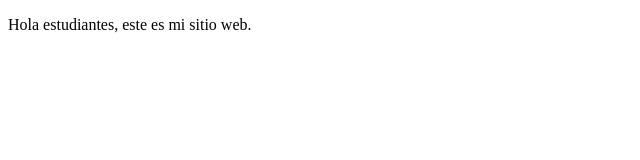
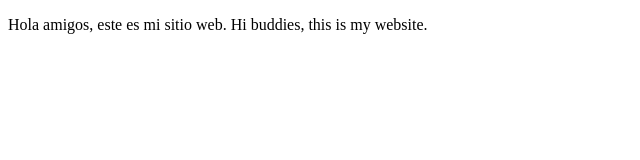
Before and after one commit to josetk89/proyectoDemoCursoPrework, a plain HTML site: page index.html in a window 1280 px wide. Shown: the whole page, without its empty margins (0-640 px from the left). Drawn offline with Linux system fonts and the light colour scheme.

Commit message:
cambios agregamos sitio web

```diff
--- a/index.html
+++ b/index.html
@@ -8,7 +8,8 @@
 </head>
 <body>
    <p>
-       Hola estudiantes, este es mi sitio web.
+       Hola amigos, este es mi sitio web.
+       Hi buddies, this is my website.
    </p>
 </body>
 </html>
```
